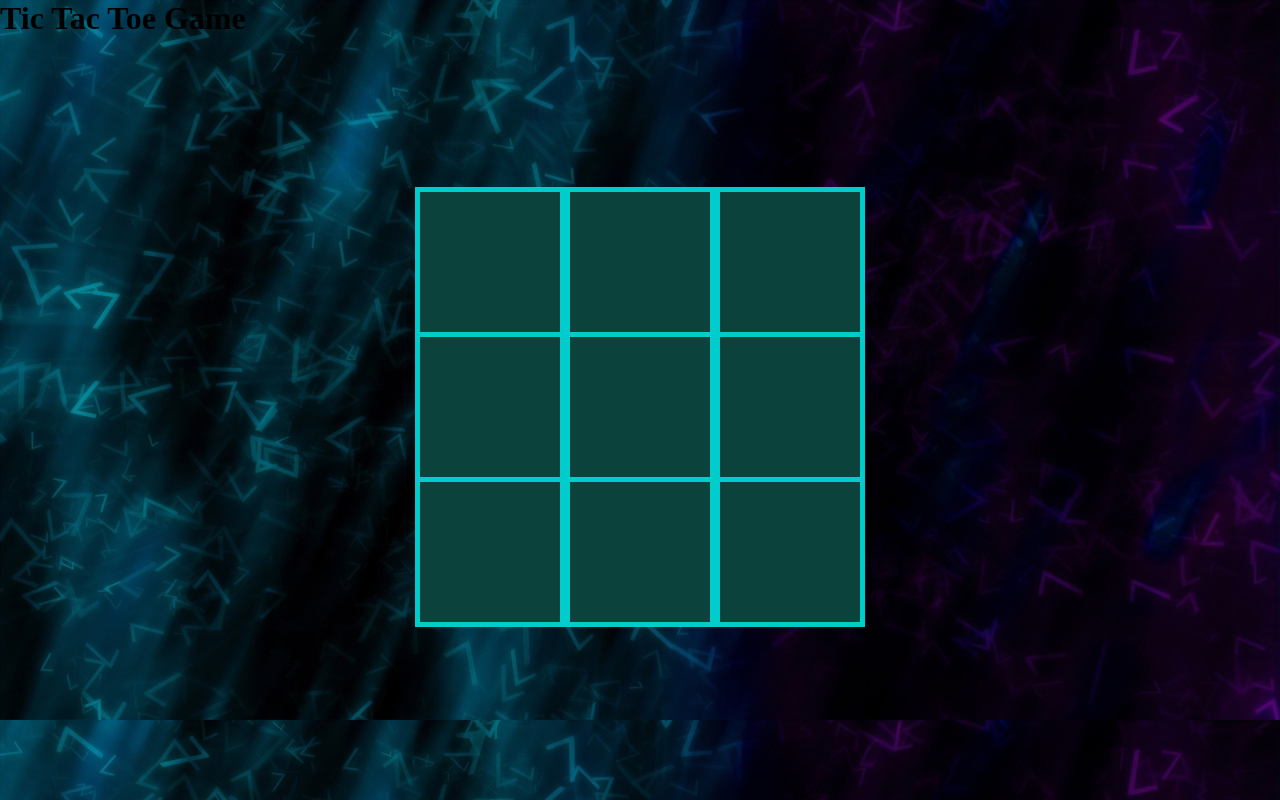
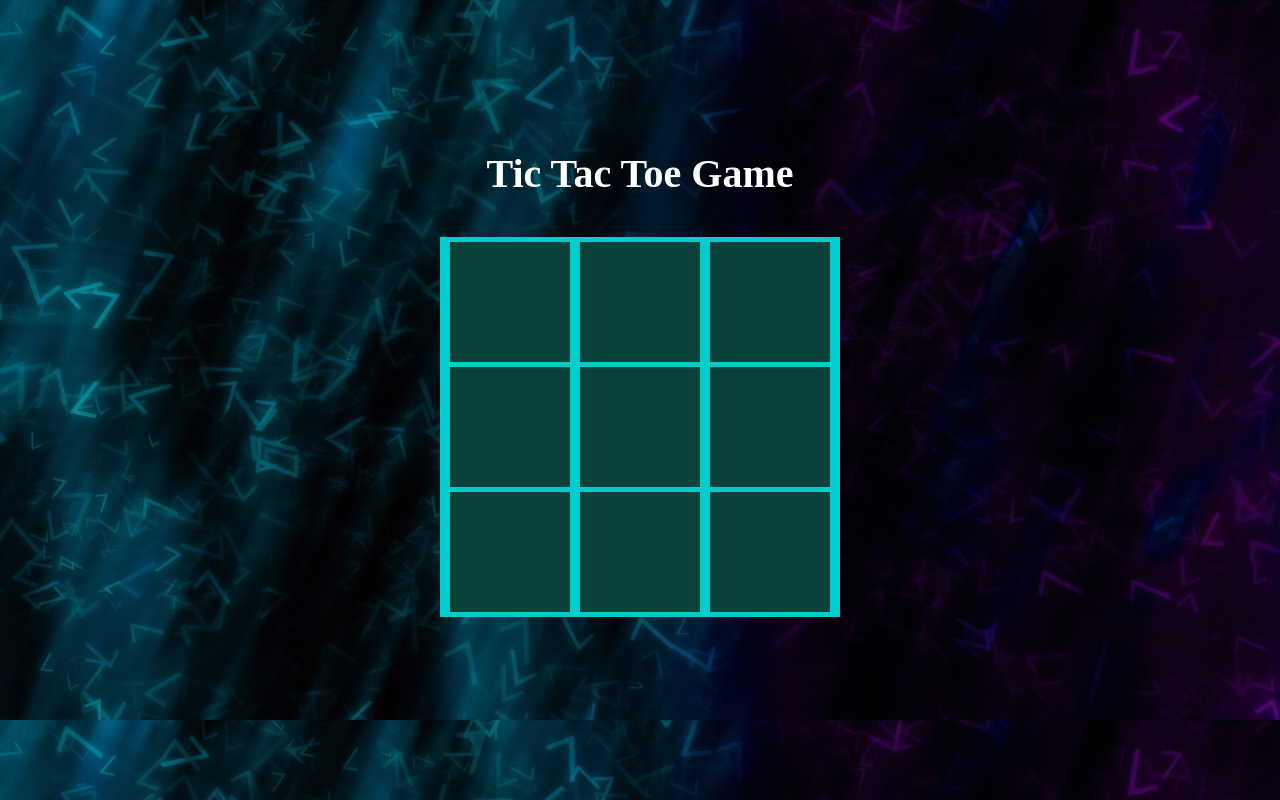
Before and after one commit to Seyba/TicTacToe, a plain HTML site: page index.html in a window 1280 px wide. Drawn offline with Linux system fonts and the light colour scheme.

Commit message:
title styled, readme updated

```diff
--- a/index.html
+++ b/index.html
@@ -14,7 +14,6 @@
         </div>
     </div>
     <div class="wrapper">
-
         <section id="board">
             <div class="row1" id="row1">
                 <div class="cell" cell-data></div>
@@ -33,11 +32,10 @@
             </div>
 
         </section>
-
     </div>
     <div id="msg" class="msg">
         <div msg-text></div>
-        <button button id="restartGame" onclick="startGame()">Start</button>
+        <button button id="restartGame" onclick="startGame()">Play Again</button>
         <h4 id="score" class="score"></h4>
     </div>
 </body>
--- a/style.css
+++ b/style.css
@@ -9,26 +9,38 @@ body {
 .title {
     display: flex;
     justify-content: center;
-    flex-direction: column;
+    flex-direction: row;
+}
+.title > div {
+    justify-items: center;
+    margin-top: 150px;
+    padding-bottom: 20px;
+}
+.title > div > h1{
+    color: #ffffff;
+    font-size: 40px;
 }
 
 .wrapper {
     display: flex;
     justify-content: center;
     flex-direction: row;
-    padding: 150px 0 0;
+    padding: 20px 0 0;
 }
 section {
     display: flex;
     align-items: center;
-    width: 450px;
+    width: 400px;
     background-color: #00cccc;
     height: auto;
 
 }
+.row1 {
+    margin-left: 5px;
+}
 .cell {
-    width: 100px;
-    height: 100px;
+    width: 80px;
+    height: 80px;
     background-color:   #0b423c;
     margin: 5px;
     justify-content: center;
@@ -38,6 +50,7 @@ section {
     position: relative;
 
 }
+
 
 /** CSS pseudo class to get the X and Circle shape*/
 .cell.xShape::before,
@@ -73,7 +86,9 @@ section {
     width: 50px;
     height: 50px;
 }
-
+.cell:hover {
+    cursor: pointer;
+}
 .msg {
     display: none;
     position: fixed;
@@ -90,10 +105,10 @@ section {
 
 }
 .msg button {
-    font-size: 40px;
+    font-size: 25px;
     background: #ffffff;
     border: 1px solid #000000;
-    padding: 10px 50px;
+    padding: 10px 20px;
     cursor: pointer;
 }
 
@@ -102,7 +117,6 @@ section {
     color: #ffffff;
     border-color: #ffffff;
 }
-
 
 .msg.show {
     display: flex;
```
Also changed, not shown: 1 other file.
